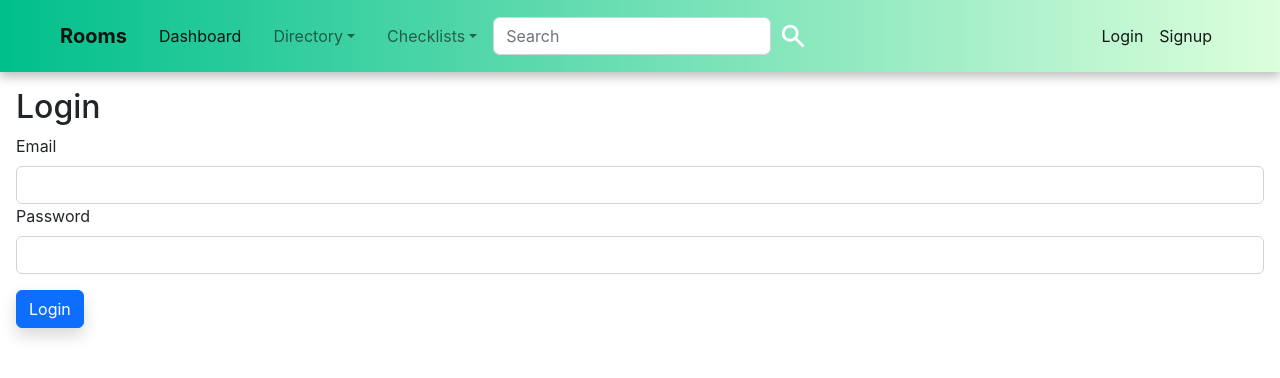
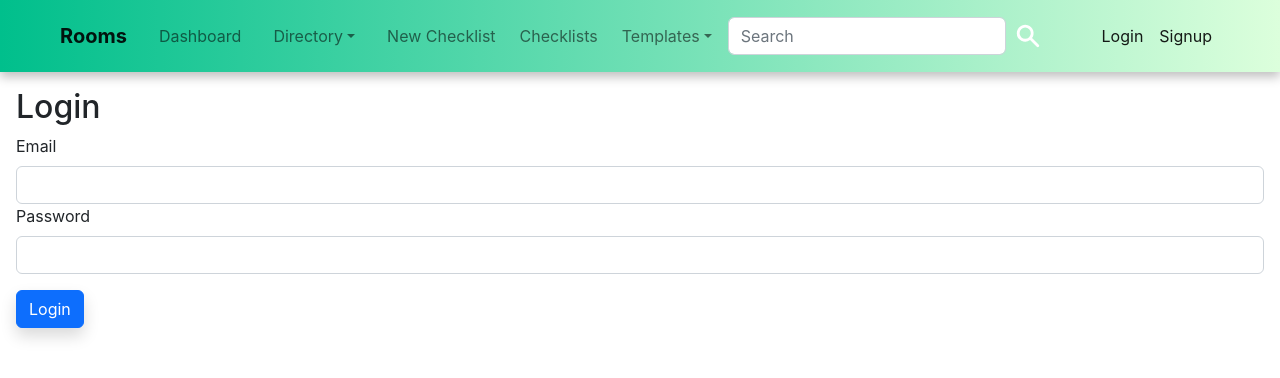
Before and after one commit to JosephThomasVasquez/rooms-frontend, a React (Create React App) app: page /user/login in a window 1280 px wide. Shown: the top 378 px of the page. Built offline with nearby package versions, Linux system fonts and the light colour scheme.

Commit message:
Fixed key prop issue

```diff
--- a/src/admin/checklists/Checklists.jsx
+++ b/src/admin/checklists/Checklists.jsx
@@ -34,8 +34,12 @@ const Checklists = ({ errorHandler }) => {
         "Completed",
       ];
 
-      const values = headers.map((head) => (
-        <th scope="col" key={head} className="table-headers">
+      const values = headers.map((head, index) => (
+        <th
+          scope="col"
+          key={`header=${head + index}`}
+          className="table-headers"
+        >
           {head[0].toUpperCase() + head.slice(1)}
         </th>
       ));
@@ -59,7 +63,7 @@ const Checklists = ({ errorHandler }) => {
       const percentage = ((itemsCompleted / list.items.length) * 100).toFixed();
 
       return (
-        <tr key={index} scope="row">
+        <tr key={`checklist-id-${id}`} scope="row">
           <td
             colSpan="1"
             className="d-flex justify-content-center align-middle"
--- a/src/navMenu/NavMenu.jsx
+++ b/src/navMenu/NavMenu.jsx
@@ -48,7 +48,7 @@ const NavMenu = () => {
             <li className="nav-item mx-2">
               <Link
                 to="/dashboard"
-                className="nav-link active"
+                className="nav-link"
                 aria-current="page"
                 href="#"
               >
@@ -99,6 +99,26 @@ const NavMenu = () => {
                 </li>
               </ul>
             </li>
+            <li className="nav-item mx-2">
+              <Link
+                to="/checklists/create"
+                className="nav-link"
+                aria-current="new-checklist-page"
+                href="checklists/create"
+              >
+                New Checklist
+              </Link>
+            </li>
+            <li>
+              <Link
+                to="/checklists?group=any"
+                className="nav-link"
+                aria-current="checklists-page"
+                href="checklists"
+              >
+                Checklists
+              </Link>
+            </li>
             <li className="nav-item mx-2 dropdown">
               <a
                 className="nav-link dropdown-toggle"
@@ -108,35 +128,9 @@ const NavMenu = () => {
                 data-bs-toggle="dropdown"
                 aria-expanded="false"
               >
-                Checklists
+                Templates
               </a>
               <ul className="dropdown-menu" aria-labelledby="navbarDropdown">
-                <li>
-                  <NavLink
-                    to="/checklists/create"
-                    className="dropdown-item"
-                    aria-current="page"
-                    href="#"
-                    style={({ isActive }) =>
-                      isActive ? activeStyle : undefined
-                    }
-                  >
-                    New Checklist
-                  </NavLink>
-                </li>
-                <li>
-                  <NavLink
-                    to="/checklists?group=any"
-                    className="dropdown-item"
-                    aria-current="page"
-                    href="#"
-                    style={({ isActive }) =>
-                      isActive ? activeStyle : undefined
-                    }
-                  >
-                    Checklists
-                  </NavLink>
-                </li>
                 <li>
                   <hr className="dropdown-divider" />
                 </li>
```
